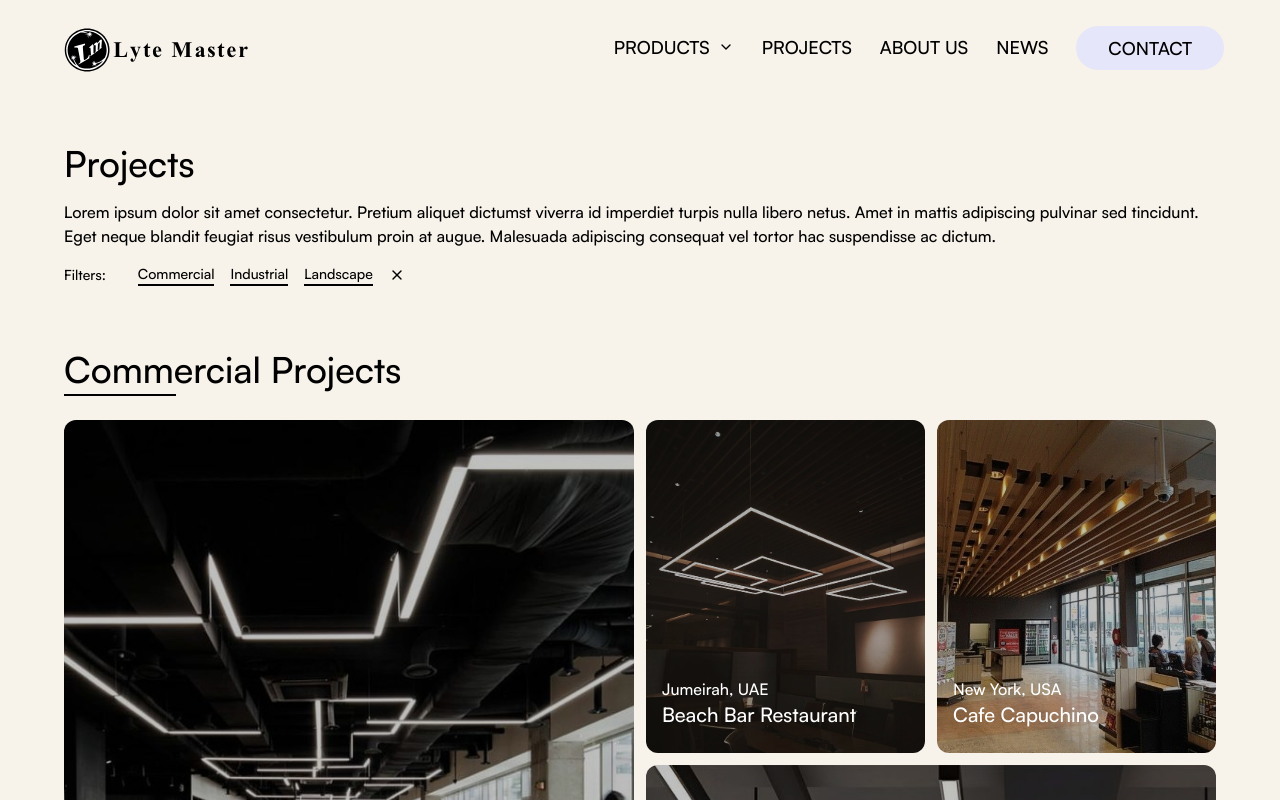
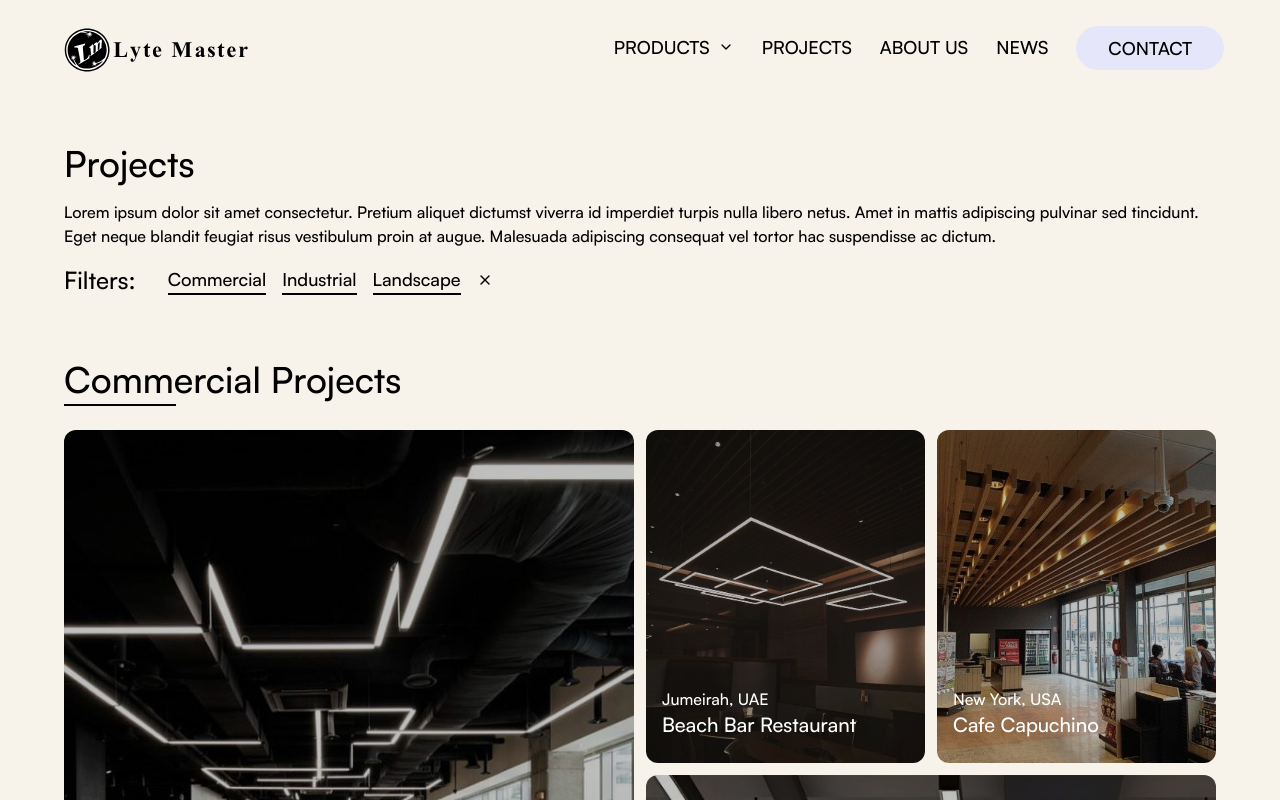
Before and after one commit to goutham-shankar/lytemaster, a Next.js app: page /projects in a window 1280 px wide. Shown: the top 800 px of the page. Built offline with nearby package versions, Linux system fonts and the light colour scheme.

Commit message:
update: responsiveness

```diff
--- a/src/components/projects/filters.jsx
+++ b/src/components/projects/filters.jsx
@@ -25,14 +25,14 @@ export default function Filters({ filters }) {
 
   return (
     <div className="w-full flex flex-col gap-2 justify-start items-start text-nowrap text-sm sm:flex-row sm:items-center sm:gap-8">
-      <h1>Filters:</h1>
+      <h1 className="sm:text-lg xl:text-2xl">Filters:</h1>
       <div className="flex gap-4 items-center">
         <ul className="flex gap-4 justify-center items-center">
           {filters.map((filter, index) => (
             <li
               key={index}
               onClick={() => handleFilterSelection(filter)}
-              className={`${isFilterSelected(filter) ? "text-black" : "text-gray-300"} relative group hover:cursor-pointer transition-colors duration-500`}
+              className={`${isFilterSelected(filter) ? "text-black" : "text-gray-300"} relative group hover:cursor-pointer transition-colors duration-500 xl:text-lg`}
             >
               {filter}
               <span
```
